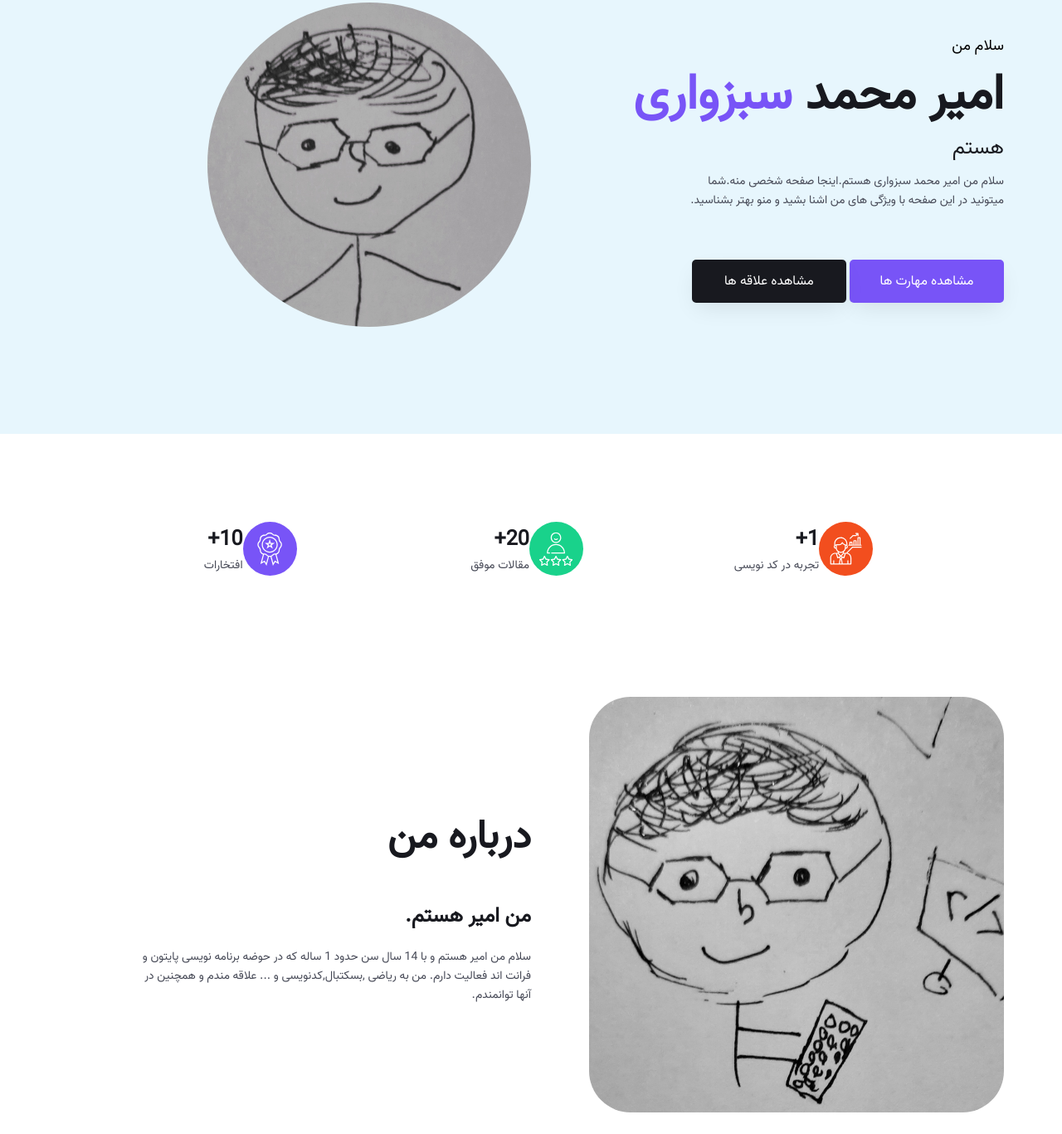
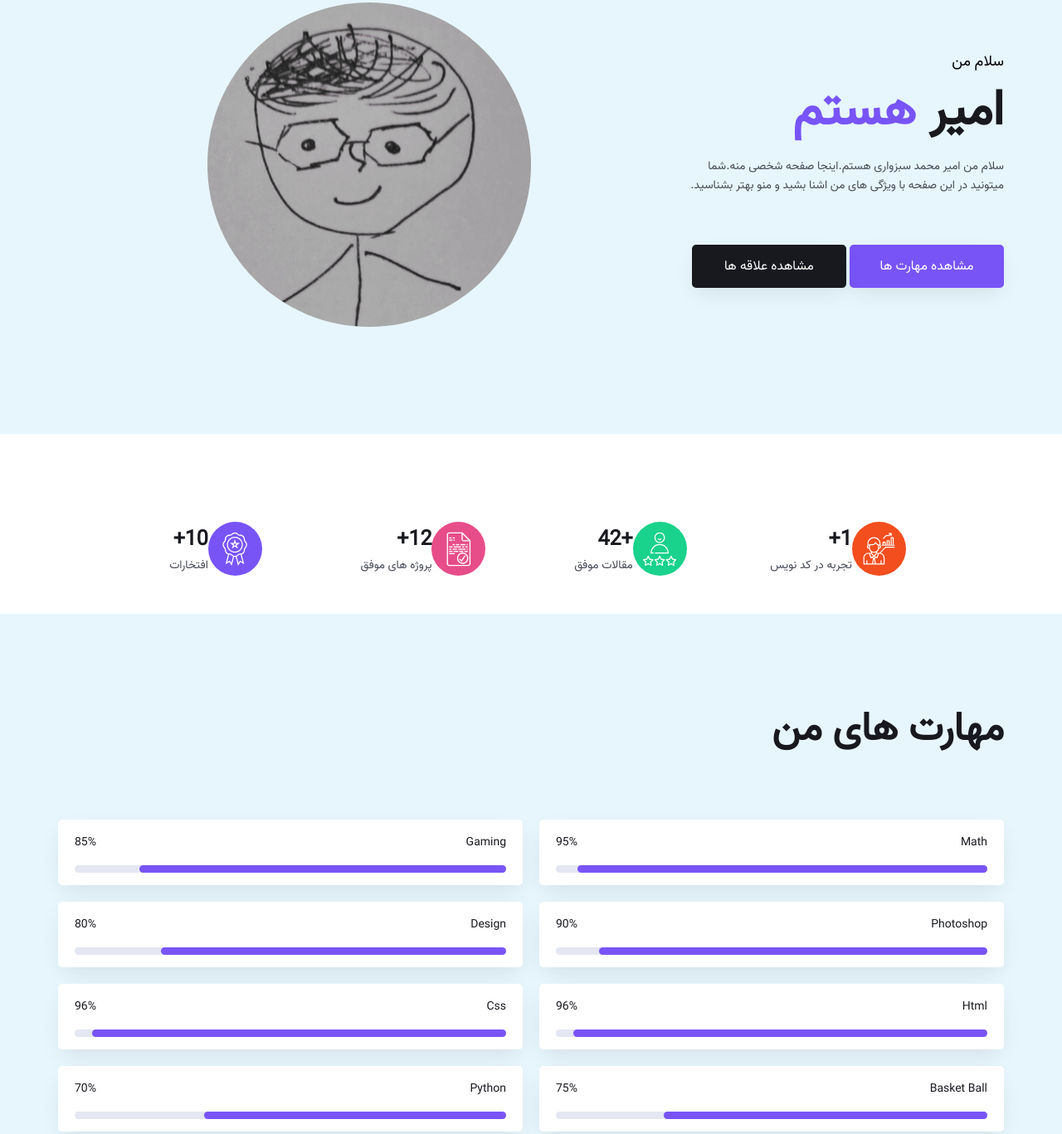
Before and after one commit to amirmmd12/amir-sabz, a plain HTML site: page index.html in a window 1280 px wide. Shown: the part 273-1640 px from the top of the page at 83% size. Drawn offline with nearby package versions, Linux system fonts and the light colour scheme.

Commit message:
Add files via upload
Signed-off-by: amirmmd12 <amir2024sa@gmail.com>

```diff
--- a/index.html
+++ b/index.html
@@ -67,10 +67,10 @@
                     <div class="col-left">
                         <span class="sub-heading">سلام من
                         </span>
-                        <h1 class="heading">امیر محمد
-                            <span>سبزواری</span>
+                        <h1 class="heading">امیر
+                            <span>هستم</span>
                         </h1>
-                        <h4 class="heading2"> هستم
+                        <h4 class="heading2">
                         </h4>
                         <p class="paragraph">سلام من امیر محمد سبزواری هستم.اینجا صفحه شخصی منه.شما میتونید در این صفحه با ویژگی های من اشنا بشید و منو بهتر بشناسید.</p>
                         <div class="btn-blk">
@@ -93,23 +93,29 @@
                     <div class="feature-item d-flex">
                         <div class="icon d-flex color1">
                             <img src="assets/images/experience.svg" alt="experience">
-
                         </div>
-
                         <div>
-
                             <h3>1+</h3>
-                            <p>تجربه در کد نویسی</p>
+                            <p>تجربه در کد نویس</p>
                         </div>
                     </div>
                     <div class="feature-item d-flex">
                         <div class="icon d-flex color2">
                             <img src="assets/images/happy-clients.svg" alt="happy clients ">
                         </div>
+                        <div>
+                            <h3>+42</h3>
+                            <p>مقالات موفق </p>
+                        </div>
+                    </div>
 
+                    <div class="feature-item d-flex">
+                        <div class="icon d-flex color3">
+                            <img src="assets/images/projects-completed.svg" alt="happy clients ">
+                        </div>
                         <div>
-                            <h3>20+</h3>
-                            <p>مقالات موفق</p>
+                            <h3>12+</h3>
+                            <p>پروژه های موفق</p>
                         </div>
                     </div>
                     <div class="feature-item d-flex">
@@ -118,27 +124,7 @@
                         </div>
                         <div>
                             <h3>10+</h3>
-                            <p>افتخارات</p>
-                        </div>
-                    </div>
-                </div>
-            </div>
-        </section>
-        <!-- About -->
-        <section class="about ptb-100" id="about">
-            <div class="container">
-                <div class="about-inner d-flex">
-                    <div class="about-col-left">
-                        <img src="assets/images/pic3.jpg" alt="about" class="pic3">
-                    </div>
-                    <div class="about-col-right">
-                        <h2 class="about-heading">درباره من</h2>
-                        <h3 class="about2">من امیر هستم.</h3>
-                        <p class="about3">سلام من امیر هستم و با 14 سال سن حدود 1 ساله که در حوضه برنامه نویسی پایتون و فرانت اند فعالیت  دارم.
-                             من به ریاضی ,بسکتبال,کدنویسی و ... علاقه مندم و همچنین در آنها توانمندم.
-                             </p>
-                        <div class="about-btn-blk">
-
+                            <p> افتخارات</p>
                         </div>
                     </div>
                 </div>
@@ -270,7 +256,7 @@
                             <img src="assets/images/services/web-dev.svg" alt="web dev">
                         </div>
                         <h3>توسعه وب</h3>
-                        <p> شش ماهی میشود که موضوع توسعه وب با  html5 & css3 را شروع کرده ام و چندیدن پروژه تمرینی وتکمیلی را با موفقیت به پایان رسانده ام و در پی یاد گیری زبان برنامه نویسی جاوا اسکریپت هستم.</p>
+                        <p> شش ماهی میشود که موضوع توسعه وب را با  html5 & css3  شروع کرده ام و چندین پروژه تمرینی وتکمیلی را با موفقیت به پایان رسانده ام و در پی یاد گیری زبان برنامه نویسی جاوا اسکریپت هستم.</p>
                     </div>
                     <!-- item -->
                     <div class="services-block">
@@ -310,7 +296,7 @@
         <!-- CTA -->
         <section class="cta">
             <div class="container">
-                <div class="cta-inner d-flex" style="border-radius: 35px;margin-bottom: 12px;height: 900px;">
+                <div class="cta-inner d-flex" style="border-radius: 35px;margin-bottom: 12px;height:">
                     <div class="cta-content">
 
         <!-- Contact Me -->
```
